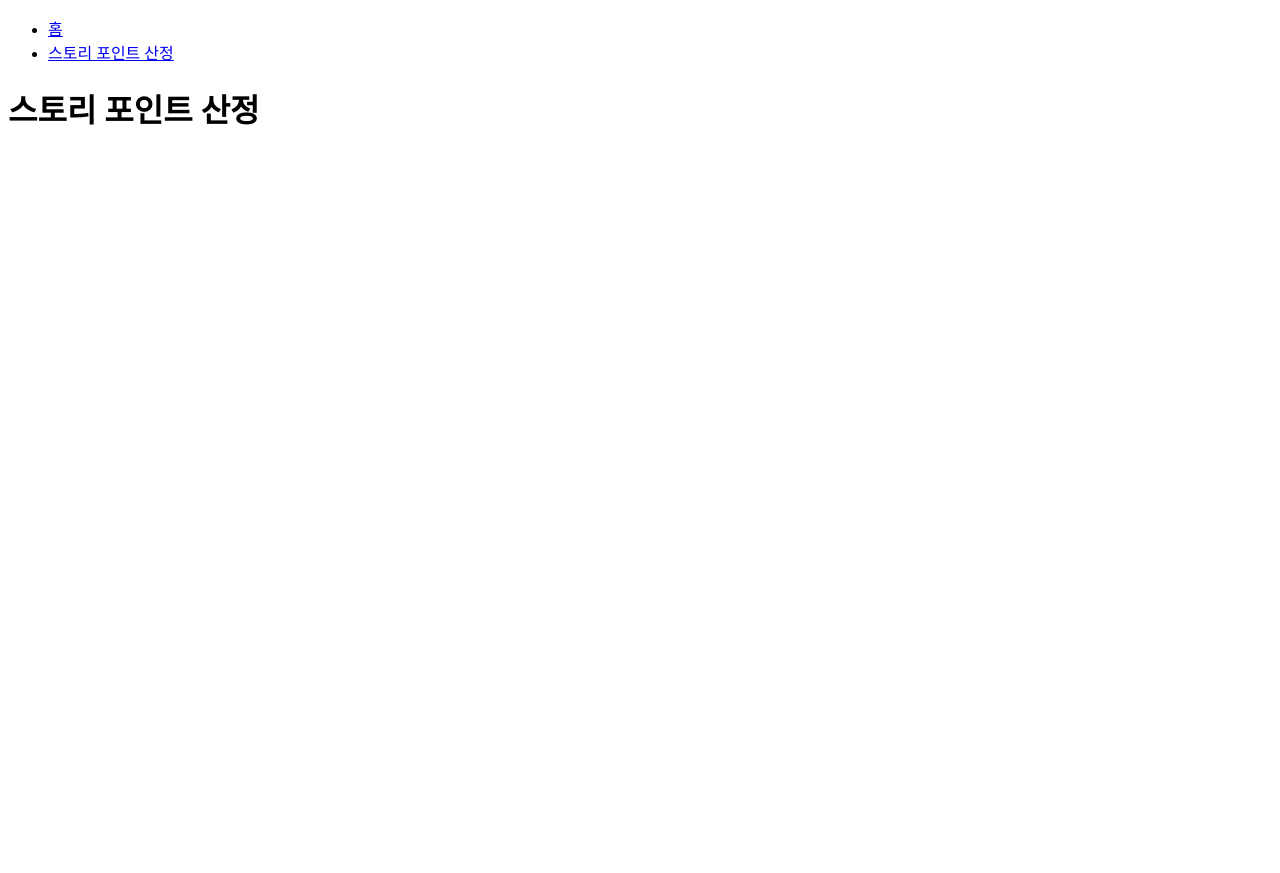
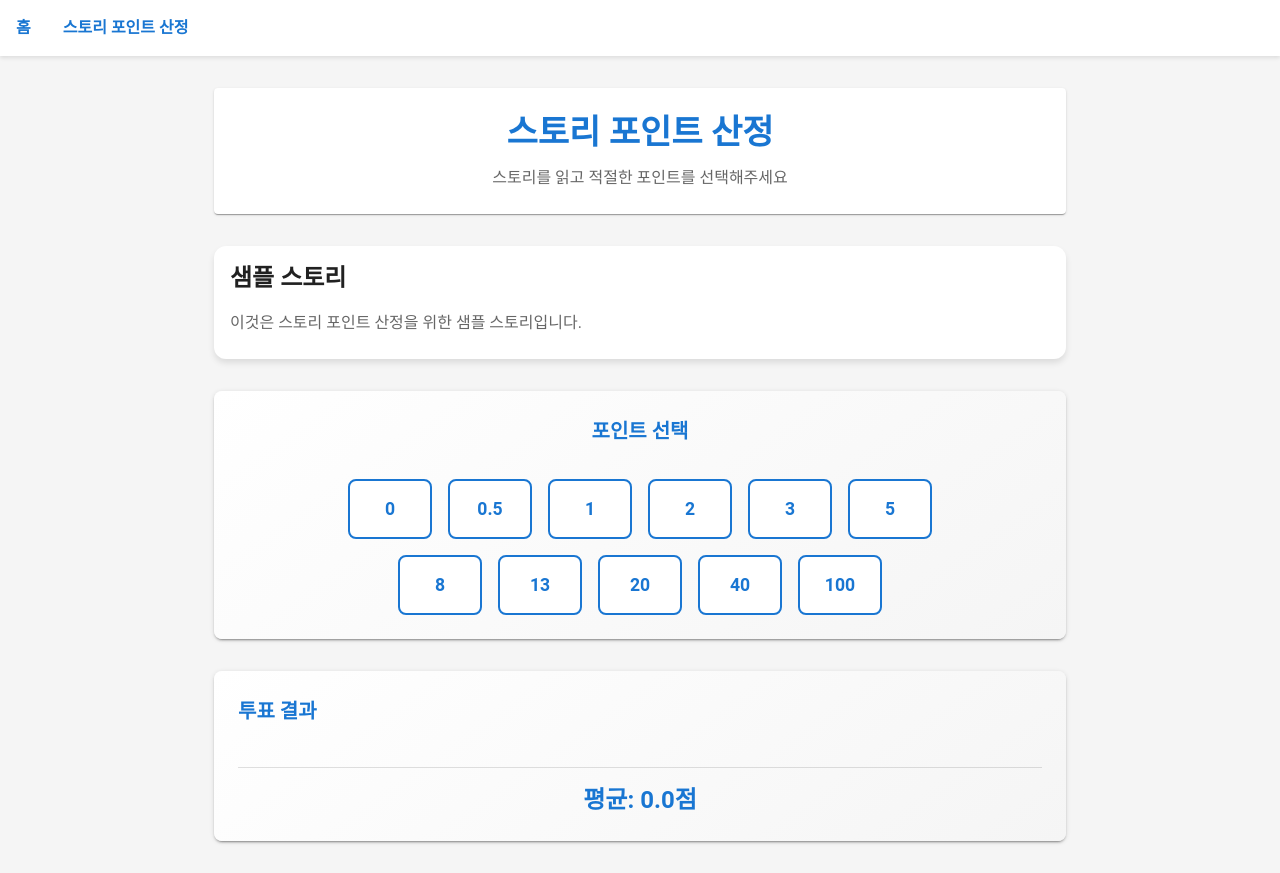
Before and after one commit to yprite/agilebuddy.io, a React (Create React App) app in the folder frontend/: page /planning-poker in a window 1280 px wide. Before the commit the page ends 800 px from the top, so only its background shows below. Built offline with nearby package versions, Linux system fonts and the light colour scheme.

Commit message:
feat: 레이아웃 정리
Signed-off-by: yprite <yprite@gmail.com>

```diff
--- a/frontend/src/App.tsx
+++ b/frontend/src/App.tsx
@@ -1,28 +1,52 @@
 import React from 'react';
 import { BrowserRouter as Router, Routes, Route, Link } from 'react-router-dom';
+import { ThemeProvider, CssBaseline } from '@mui/material';
 import PlanningPoker from './pages/planning-poker';
+import theme from './styles/theme';
 
 function App() {
   return (
+    <ThemeProvider theme={theme}>
+      <CssBaseline />
       <Router>
         <div className="App">
-        <nav>
-          <ul>
+          <nav style={{
+            padding: '1rem',
+            backgroundColor: '#fff',
+            boxShadow: '0 2px 4px rgba(0,0,0,0.1)',
+            marginBottom: '2rem'
+          }}>
+            <ul style={{
+              listStyle: 'none',
+              display: 'flex',
+              gap: '2rem',
+              margin: 0,
+              padding: 0
+            }}>
               <li>
-              <Link to="/">홈</Link>
+                <Link to="/" style={{
+                  textDecoration: 'none',
+                  color: '#1976d2',
+                  fontWeight: 600
+                }}>홈</Link>
               </li>
               <li>
-              <Link to="/planning-poker">스토리 포인트 산정</Link>
+                <Link to="/planning-poker" style={{
+                  textDecoration: 'none',
+                  color: '#1976d2',
+                  fontWeight: 600
+                }}>스토리 포인트 산정</Link>
               </li>
             </ul>
           </nav>
 
           <Routes>
-          <Route path="/" element={<h1>AgileBuddy</h1>} />
+            <Route path="/" element={<h1 style={{ textAlign: 'center', color: '#1976d2' }}>AgileBuddy</h1>} />
             <Route path="/planning-poker" element={<PlanningPoker />} />
           </Routes>
         </div>
       </Router>
+    </ThemeProvider>
   );
 }
 
--- /dev/null
+++ b/frontend/src/components/planning-poker/PointSelector.tsx
@@ -0,0 +1,72 @@
+import React from 'react';
+import { Button, Typography, Box, Paper, Grid } from '@mui/material';
+
+interface PointSelectorProps {
+  onSelect: (point: number) => void;
+  selectedPoint?: number;
+}
+
+const points = [0, 0.5, 1, 2, 3, 5, 8, 13, 20, 40, 100];
+
+const PointSelector: React.FC<PointSelectorProps> = ({ onSelect, selectedPoint }) => {
+  return (
+    <Paper
+      elevation={2}
+      sx={{
+        p: 3,
+        borderRadius: 2,
+        background: 'linear-gradient(145deg, #ffffff 0%, #f5f5f5 100%)'
+      }}
+    >
+      <Box sx={{ display: 'flex', flexDirection: 'column', alignItems: 'center', gap: 2 }}>
+        <Typography
+          variant="h6"
+          sx={{
+            color: 'primary.main',
+            fontWeight: 600,
+            mb: 2
+          }}
+        >
+          포인트 선택
+        </Typography>
+        <Grid
+          container
+          spacing={2}
+          justifyContent="center"
+          sx={{
+            maxWidth: '600px',
+            width: '100%'
+          }}
+        >
+          {points.map((point) => (
+            <Grid item xs={4} sm={3} md={2} key={point}>
+              <Button
+                fullWidth
+                onClick={() => onSelect(point)}
+                sx={{
+                  height: '60px',
+                  fontSize: '1.1rem',
+                  transition: 'all 0.2s',
+                  backgroundColor: selectedPoint === point ? 'primary.main' : 'white',
+                  color: selectedPoint === point ? 'white' : 'primary.main',
+                  border: '2px solid',
+                  borderColor: 'primary.main',
+                  '&:hover': {
+                    transform: 'translateY(-2px)',
+                    boxShadow: '0 4px 8px rgba(0,0,0,0.1)',
+                    backgroundColor: selectedPoint === point ? 'primary.dark' : 'primary.light',
+                    color: 'white'
+                  }
+                }}
+              >
+                {point}
+              </Button>
+            </Grid>
+          ))}
+        </Grid>
+      </Box>
+    </Paper>
+  );
+};
+
+export default PointSelector;
--- /dev/null
+++ b/frontend/src/components/planning-poker/StoryCard.tsx
@@ -0,0 +1,39 @@
+import React from 'react';
+import { Card, CardContent, Typography, Box } from '@mui/material';
+
+interface StoryCardProps {
+  title: string;
+  description: string;
+}
+
+const StoryCard: React.FC<StoryCardProps> = ({ title, description }) => {
+  return (
+    <Card sx={{
+      minWidth: 275,
+      transition: 'transform 0.2s',
+      '&:hover': {
+        transform: 'translateY(-4px)'
+      }
+    }}>
+      <CardContent>
+        <Box sx={{ display: 'flex', alignItems: 'center', mb: 2 }}>
+          <Typography variant="h5" component="div" sx={{ fontWeight: 600 }}>
+            {title}
+          </Typography>
+        </Box>
+        <Typography
+          variant="body1"
+          color="text.secondary"
+          sx={{
+            lineHeight: 1.6,
+            whiteSpace: 'pre-wrap'
+          }}
+        >
+          {description}
+        </Typography>
+      </CardContent>
+    </Card>
+  );
+};
+
+export default StoryCard;
--- /dev/null
+++ b/frontend/src/components/planning-poker/VoteResult.tsx
@@ -0,0 +1,79 @@
+import React from 'react';
+import { Box, Typography, Paper, Divider } from '@mui/material';
+
+interface VoteResultProps {
+  votes: { [key: string]: number };
+  average: number;
+}
+
+const VoteResult: React.FC<VoteResultProps> = ({ votes, average }) => {
+  return (
+    <Paper
+      elevation={2}
+      sx={{
+        p: 3,
+        borderRadius: 2,
+        background: 'linear-gradient(145deg, #ffffff 0%, #f5f5f5 100%)'
+      }}
+    >
+      <Typography
+        variant="h6"
+        gutterBottom
+        sx={{
+          color: 'primary.main',
+          fontWeight: 600,
+          mb: 2
+        }}
+      >
+        투표 결과
+      </Typography>
+
+      <Box sx={{
+        display: 'flex',
+        flexWrap: 'wrap',
+        gap: 2,
+        mb: 3
+      }}>
+        {Object.entries(votes).map(([voter, point]) => (
+          <Paper
+            key={voter}
+            sx={{
+              p: 1.5,
+              backgroundColor: 'primary.light',
+              color: 'white',
+              borderRadius: 1,
+              minWidth: '120px',
+              textAlign: 'center'
+            }}
+          >
+            <Typography variant="subtitle2" sx={{ fontWeight: 600 }}>
+              {voter}
+            </Typography>
+            <Typography variant="h6" sx={{ fontWeight: 600 }}>
+              {point}점
+            </Typography>
+          </Paper>
+        ))}
+      </Box>
+
+      <Divider sx={{ my: 2 }} />
+
+      <Box sx={{
+        textAlign: 'center',
+        mt: 2
+      }}>
+        <Typography
+          variant="h5"
+          sx={{
+            color: 'primary.main',
+            fontWeight: 600
+          }}
+        >
+          평균: {average.toFixed(1)}점
+        </Typography>
+      </Box>
+    </Paper>
+  );
+};
+
+export default VoteResult;
--- a/frontend/src/pages/planning-poker/index.tsx
+++ b/frontend/src/pages/planning-poker/index.tsx
@@ -1,10 +1,54 @@
-import React from 'react';
+import React, { useState } from 'react';
+import { Container, Box, Typography, Paper } from '@mui/material';
+import StoryCard from '../../components/planning-poker/StoryCard';
+import PointSelector from '../../components/planning-poker/PointSelector';
+import VoteResult from '../../components/planning-poker/VoteResult';
 
 const PlanningPoker: React.FC = () => {
+  const [votes, setVotes] = useState<{ [key: string]: number }>({});
+  const [selectedPoint, setSelectedPoint] = useState<number>();
+
+  const handlePointSelect = (point: number) => {
+    setSelectedPoint(point);
+    setVotes(prev => ({
+      ...prev,
+      '현재 사용자': point
+    }));
+  };
+
+  const average = Object.values(votes).reduce((acc, curr) => acc + curr, 0) / Object.keys(votes).length || 0;
+
   return (
-    <div>
-      <h1>스토리 포인트 산정</h1>
-    </div>
+    <Container maxWidth="md">
+      <Box sx={{
+        my: 4,
+        display: 'flex',
+        flexDirection: 'column',
+        gap: 4
+      }}>
+        <Paper sx={{ p: 3, textAlign: 'center' }}>
+          <Typography variant="h4" component="h1" gutterBottom sx={{ color: 'primary.main', fontWeight: 600 }}>
+            스토리 포인트 산정
+          </Typography>
+          <Typography variant="body1" color="text.secondary">
+            스토리를 읽고 적절한 포인트를 선택해주세요
+          </Typography>
+        </Paper>
+
+        <StoryCard
+          title="샘플 스토리"
+          description="이것은 스토리 포인트 산정을 위한 샘플 스토리입니다."
+        />
+        <PointSelector
+          onSelect={handlePointSelect}
+          selectedPoint={selectedPoint}
+        />
+        <VoteResult
+          votes={votes}
+          average={average}
+        />
+      </Box>
+    </Container>
   );
 };
 
--- /dev/null
+++ b/frontend/src/styles/theme.ts
@@ -0,0 +1,45 @@
+import { createTheme } from '@mui/material/styles';
+
+const theme = createTheme({
+  palette: {
+    primary: {
+      main: '#1976d2',
+    },
+    secondary: {
+      main: '#dc004e',
+    },
+    background: {
+      default: '#f5f5f5',
+    },
+  },
+  typography: {
+    fontFamily: '"Noto Sans KR", "Roboto", "Helvetica", "Arial", sans-serif',
+    h5: {
+      fontWeight: 600,
+    },
+    h6: {
+      fontWeight: 600,
+    },
+  },
+  components: {
+    MuiCard: {
+      styleOverrides: {
+        root: {
+          borderRadius: 12,
+          boxShadow: '0 4px 6px rgba(0, 0, 0, 0.1)',
+        },
+      },
+    },
+    MuiButton: {
+      styleOverrides: {
+        root: {
+          borderRadius: 8,
+          textTransform: 'none',
+          fontWeight: 600,
+        },
+      },
+    },
+  },
+});
+
+export default theme;
```
Lines whose indentation alone changed are shown as unchanged.
